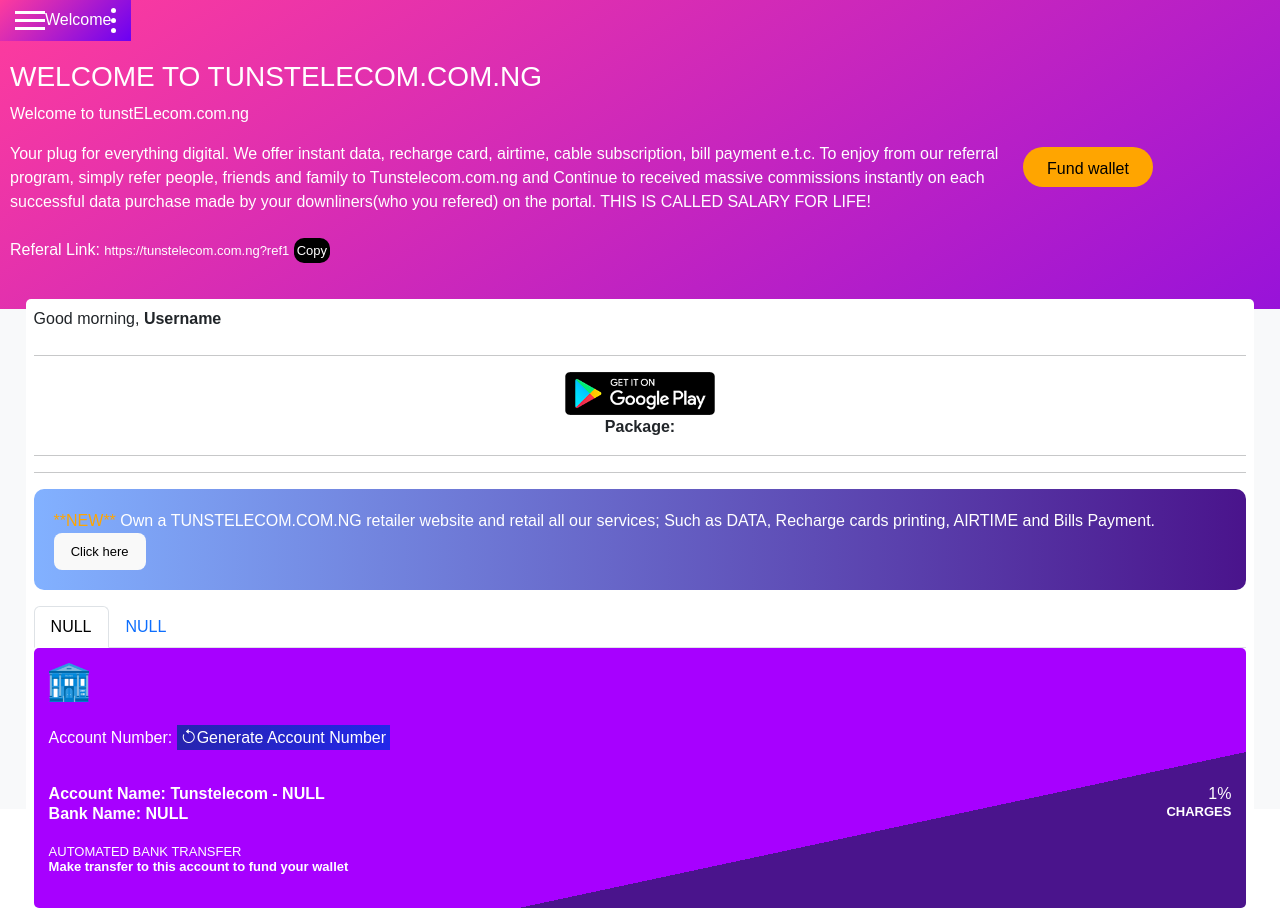
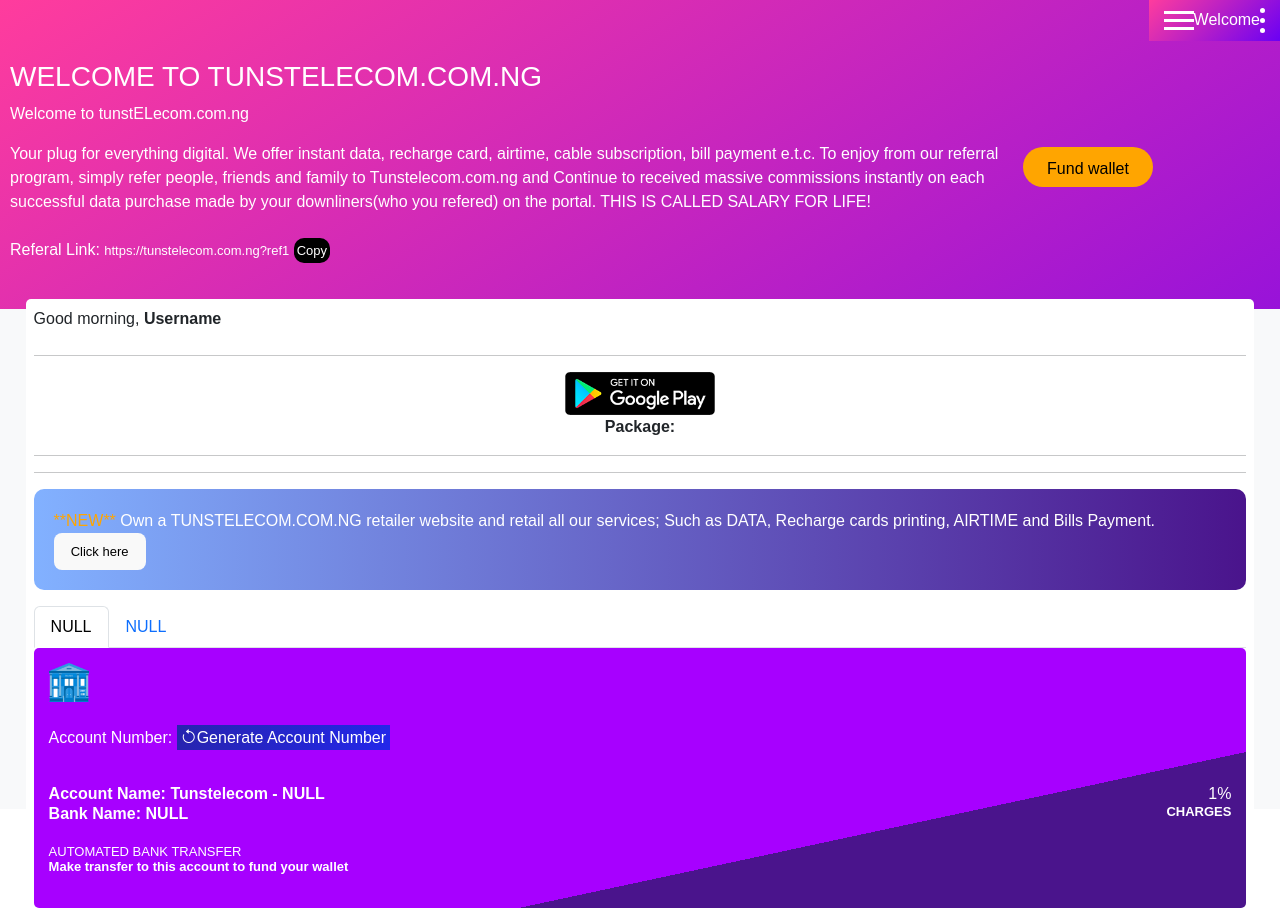
Before and after one commit to Azeezbank/BankySub, a React (Vite) app: page / in a window 1280 px wide. Built offline with nearby package versions, Linux system fonts and the light colour scheme.

Commit message:
Update App.css

```diff
--- a/src/App.css
+++ b/src/App.css
@@ -3,7 +3,7 @@
   padding: 0;
   font-family: arial, sans-serif;
 }
-nav {position: fixed; top: 0}
+nav {position: fixed; top: 0; right: 0}
 .navbar {
   display: flex;
   justify-content: center;
```
